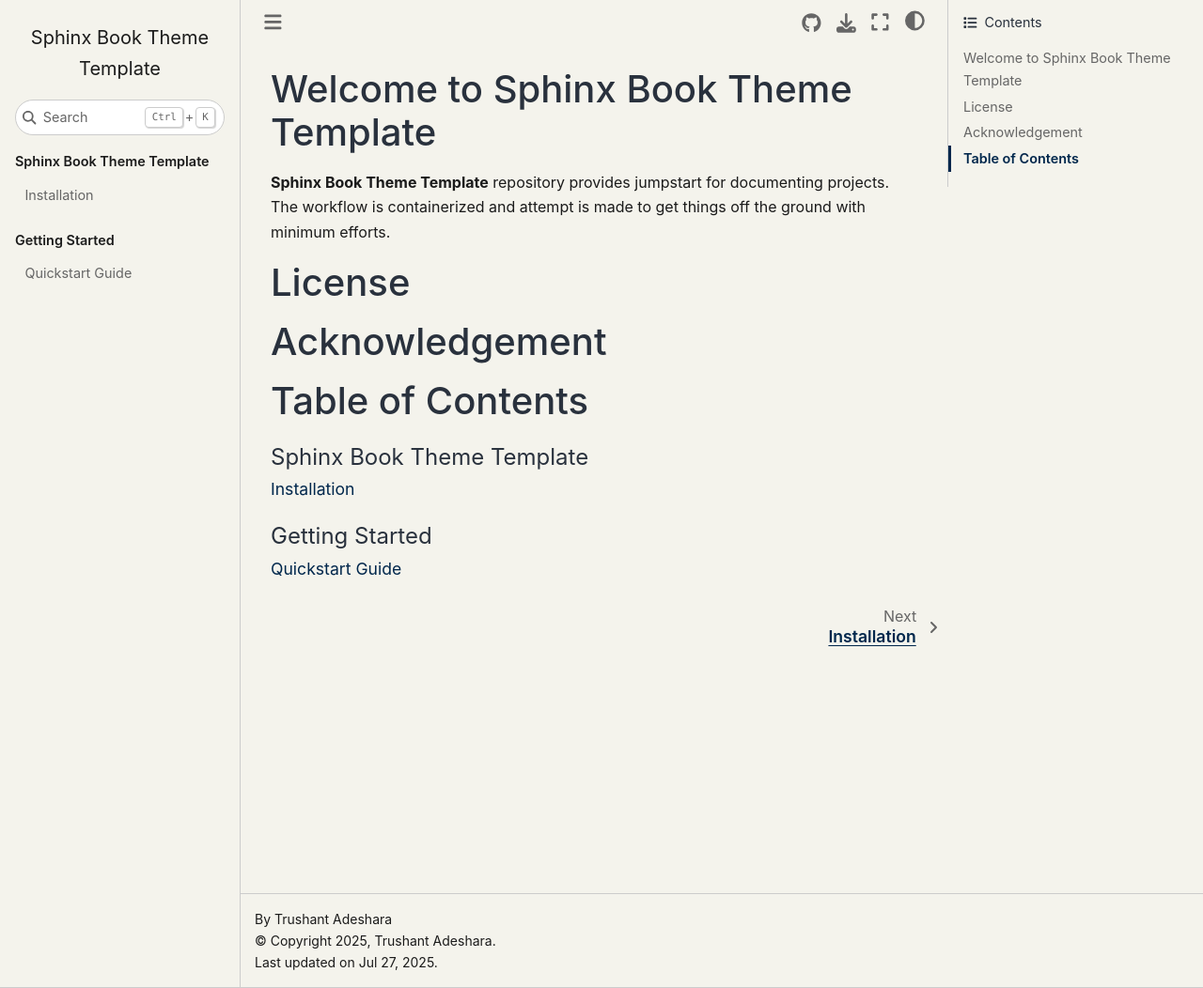
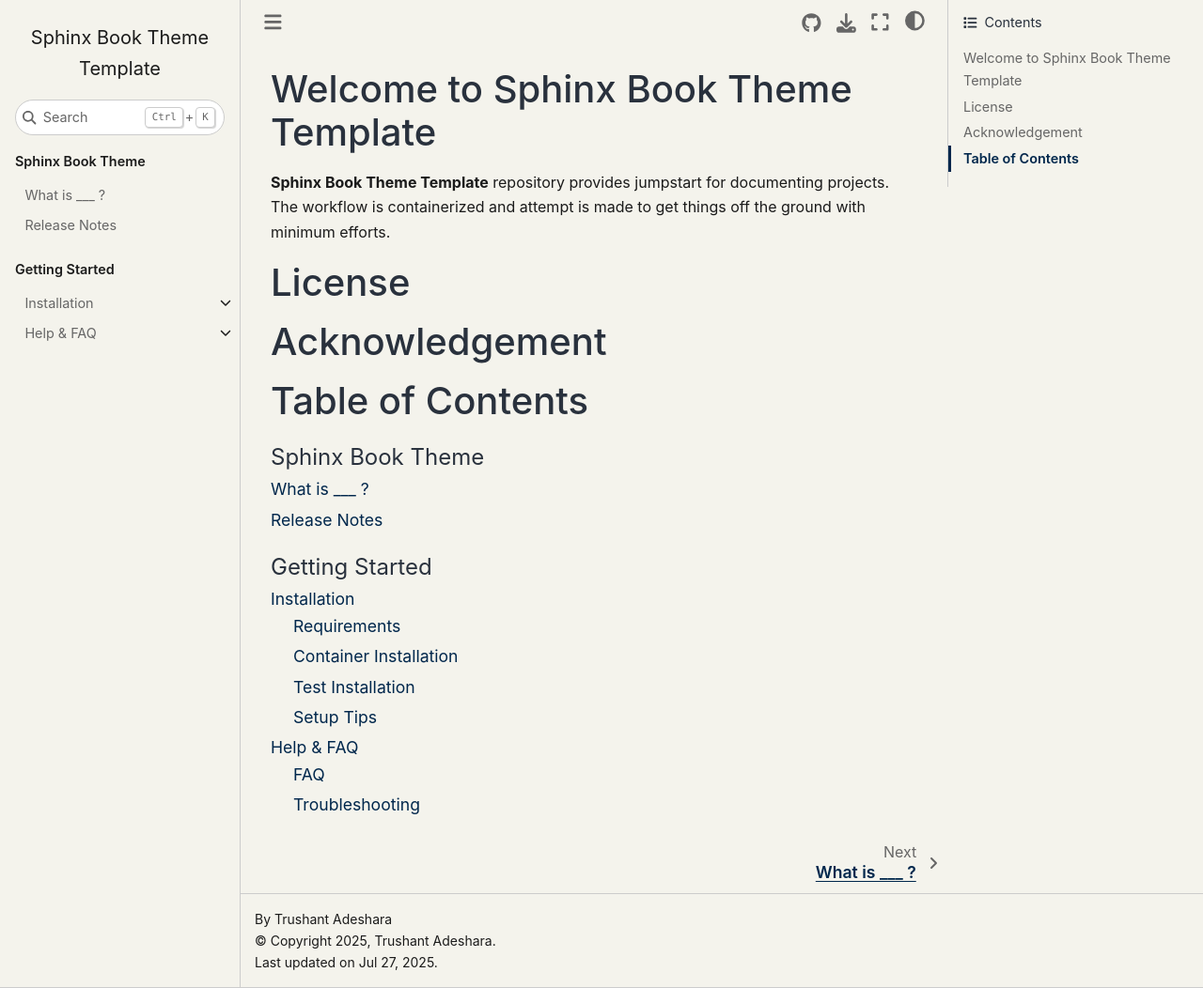
Before and after one commit to trushant05/sphinx_book_theme, a Sphinx documentation site: the page built from docs/index.rst, in a window 1280 px wide and 1052 px high. Shown: the whole window at 94% size. Built offline with Sphinx 7.4.7 and the Sphinx Book theme 1.1.4, drawn with Linux system fonts in a browser that asks for light colours; the version number could not be read and is left out.

Commit message:
[add] setup, overview, help and FAQ section

```diff
--- a/docs/index.rst
+++ b/docs/index.rst
@@ -16,13 +16,15 @@ Table of Contents
 
 .. toctree::
    :maxdepth: 2
-   :caption: Sphinx Book Theme Template
+   :caption: Sphinx Book Theme
 
-   source/setup/installation/index
+   source/overview/summary
+   source/overview/release
 
 .. toctree::
    :maxdepth: 2
    :caption: Getting Started
    :titlesonly:
 
-   source/setup/quickstart
+   source/setup/installation/index
+   source/setup/help_faq/index
--- /dev/null
+++ b/docs/source/overview/release.rst
@@ -0,0 +1,4 @@
+.. _release-notes:
+
+Release Notes
+=============
--- /dev/null
+++ b/docs/source/overview/summary.rst
@@ -0,0 +1,4 @@
+.. _summary:
+
+What is ___ ?
+===================================
--- /dev/null
+++ b/docs/source/setup/help_faq/faq.rst
@@ -0,0 +1,4 @@
+.. _faq:
+
+FAQ
+===
--- /dev/null
+++ b/docs/source/setup/help_faq/index.rst
@@ -0,0 +1,8 @@
+Help & FAQ
+============
+
+.. toctree::
+    :maxdepth: 2
+
+    FAQ <faq>
+    Troubleshooting <troubleshooting>
--- /dev/null
+++ b/docs/source/setup/help_faq/troubleshooting.rst
@@ -0,0 +1,4 @@
+.. _troubleshooting:
+
+Troubleshooting
+===============
--- /dev/null
+++ b/docs/source/setup/installation/container.rst
@@ -0,0 +1,4 @@
+.. _container:
+
+Container Installation
+======================
--- a/docs/source/setup/installation/index.rst
+++ b/docs/source/setup/installation/index.rst
@@ -3,5 +3,10 @@
 Installation
 ============
 
-.. toctree:
+.. toctree::
     :maxdepth: 2
+
+    Requirements <requirements>
+    Container Installation <container>
+    Test Installation <test>
+    Setup Tips <tips>
--- /dev/null
+++ b/docs/source/setup/installation/requirements.rst
@@ -0,0 +1,4 @@
+.. _requirements:
+
+Requirements
+============
--- /dev/null
+++ b/docs/source/setup/installation/test.rst
@@ -0,0 +1,4 @@
+.. _test:
+
+Test Installation
+=================
--- /dev/null
+++ b/docs/source/setup/installation/tips.rst
@@ -0,0 +1,4 @@
+.. _tips:
+
+Setup Tips
+==========
--- a/docs/source/setup/quickstart.rst
+++ /dev/null
@@ -1,2 +0,0 @@
-Quickstart Guide
-================
```
Also changed, not shown: README.md (+23 -12 lines), docs/licenses/depedencies/sphinx-book-theme-license.txt (added, +29 -0 lines), docs/licenses/depedencies/sphinx-design-license.txt (added, +21 -0 lines), docs/licenses/depedencies/sphinx-license.txt (added, +31 -0 lines).
